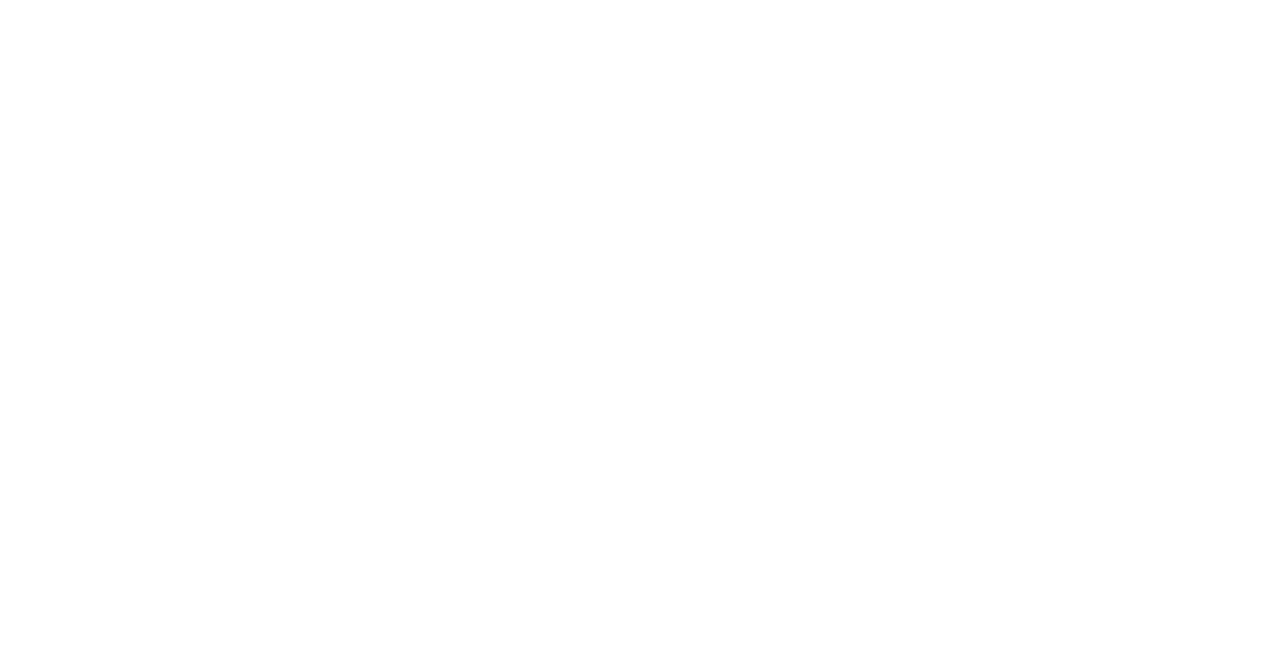
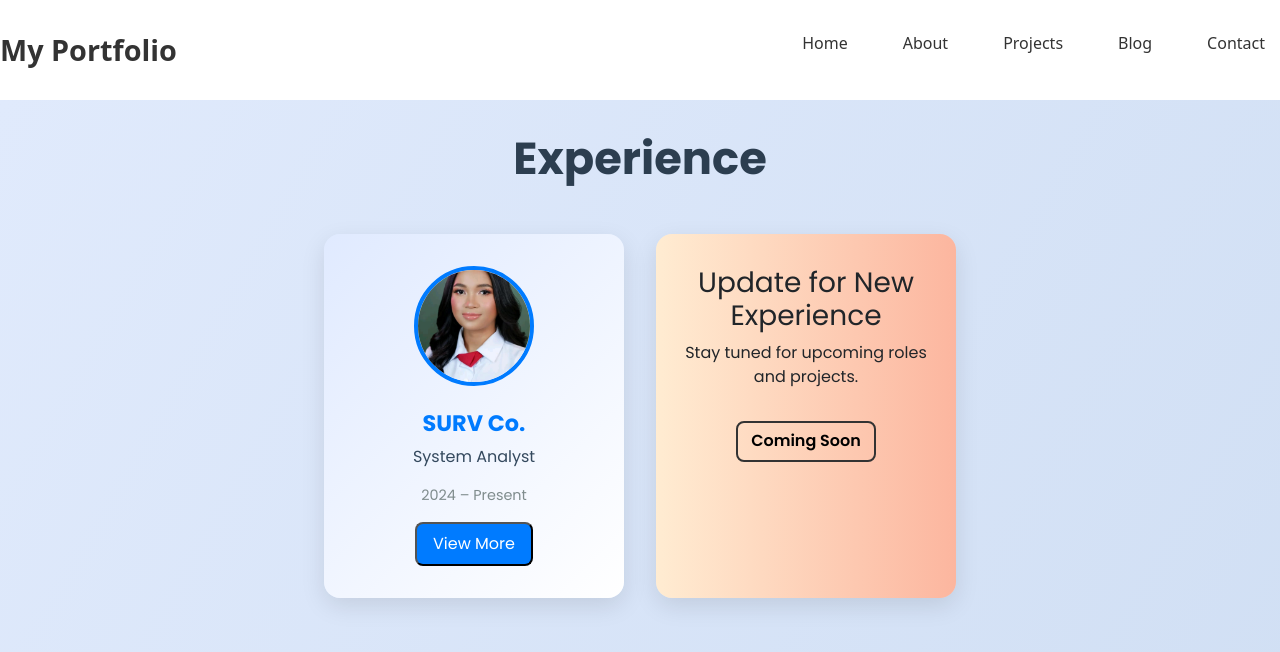
Before and after one commit to Kayce11/My-project, a React (Vite) app: page /Experience in a window 1280 px wide. Before the commit this address had no page. Shown: the top 652 px of the page. Built offline with nearby package versions, Linux system fonts and the light colour scheme.

Commit message:
sana ok na

```diff
--- a/src/App.jsx
+++ b/src/App.jsx
@@ -4,6 +4,7 @@
 import AboutMe from "./assets/components/AboutMe";
 import Skills from "./assets/components/Skills";
 import Contact from "./assets/components/contact";
+import Experience from "./assets/components/Experience";
 import BlogHero from "./assets/pages/bloghero";
 import BlogPost from "./assets/pages/blogpost";
 
@@ -14,6 +15,7 @@
       <Route path="/about" element={<AboutMe />} />
       <Route path="/skills" element={<Skills />} />
       <Route path="/contact" element={<Contact />} />
+      <Route path="/Experience" element={<Experience />} />
       <Route path="/blog" element={<BlogHero />} />
       <Route path="/blog/:id" element={<BlogPost />} />
     </Routes>
--- /dev/null
+++ b/src/assets/components/Experience.jsx
@@ -0,0 +1,105 @@
+import React, { useState } from "react";
+import "../../App.css";
+import Navbar from "./navbar";
+import Logo from "../pics/logo.jpg";
+import profile from "../pics/image.png";
+import system1 from "../pics/system1.png";
+import system2 from "../pics/system2.png";
+import system3 from "../pics/system3.png";
+import system4 from "../pics/system4.png";
+import system5 from "../pics/system5.png";
+import system6 from "../pics/system6.png";
+import system7 from "../pics/system7.png";
+import system8 from "../pics/system8.png";
+import system9 from "../pics/system9.png";
+import system10 from "../pics/system10.png";
+import system11 from "../pics/system11.png";
+
+const systemImages = [
+  system1, system2, system3, system4, system5, system6,
+  system7, system8, system9, system10, system11
+];
+
+const Experience = () => {
+  const [showDetails, setShowDetails] = useState(false);
+  const [currentSlide, setCurrentSlide] = useState(0);
+
+  const toggleDetails = () => {
+    setShowDetails(!showDetails);
+  };
+
+  const nextSlide = () => {
+    setCurrentSlide((prev) => (prev + 1) % systemImages.length);
+  };
+
+  const prevSlide = () => {
+    setCurrentSlide((prev) => (prev - 1 + systemImages.length) % systemImages.length);
+  };
+
+  return (
+    <>
+      <Navbar />
+      <div className="experience-wrapper">
+        <h2 className="experience-heading">Experience</h2>
+
+        <div className="experience-cards">
+          <div className="experience-card glass-effect">
+            <img src={profile} alt="Your Portrait" className="experience-profile" />
+            <h3 className="company-name">SURV Co.</h3>
+            <p className="position">System Analyst</p>
+            <p className="duration">2024 – Present</p>
+            <button className="see-more-btn" onClick={toggleDetails}>
+              {showDetails ? "Hide Details" : "View More"}
+            </button>
+          </div>
+          <div className="experience-card update-card">
+            <h3>Update for New Experience</h3>
+            <p>Stay tuned for upcoming roles and projects.</p>
+            <button className="btn-ghost">Coming Soon</button>
+          </div>
+        </div>
+        <div className={`experience-details-card ${showDetails ? "reveal" : "hidden"}`}>
+          <div className="logo-description">
+            <img src={Logo} alt="SURV Co. Logo" className="logo-thumbnail" />
+            <div>
+              <h4>Logo Description</h4>
+              <p>
+                The SURV Co. logo blends the initials <strong>S, U, R, and V</strong> of Sanguila,
+                Undo, Rodrigo, and Vergara. Its dynamic form represents innovation and synergy.
+              </p>
+            </div>
+          </div>
+
+          <h4>Company Objectives</h4>
+          <ul>
+            <li>Deliver secure, scalable, client-first IT solutions.</li>
+            <li>Improve business efficiency through tech innovation.</li>
+            <li>Align systems with strategic digital goals.</li>
+          </ul>
+
+          <h4>Project: WMSU Library Attendance</h4>
+          <p>
+            Developed a smart attendance system using real-time text detection at WMSU Library.
+            Ensures accurate logs and improved user experience.
+          </p>
+          <p>
+            <strong>Location:</strong> WMSU Library, Normal Road, Zamboanga City<br />
+            <strong>Client:</strong> WMSU Library — hybrid lending service with smart tracking.
+          </p>
+          <h4>System Gallery: WMSU Attendance Interface</h4>
+          <div className="slideshow-container">
+            <button className="slide-btn prev" onClick={prevSlide}>&#10094;</button>
+            <img
+              src={systemImages[currentSlide]}
+              alt={`Screenshot ${currentSlide + 1}`}
+              className="slide-image"
+            />
+            <button className="slide-btn next" onClick={nextSlide}>&#10095;</button>
+          </div>
+        </div>
+      </div>
+    </>
+  );
+};
+
+export default Experience;
--- a/src/assets/components/Hero.jsx
+++ b/src/assets/components/Hero.jsx
@@ -37,6 +37,9 @@
   <button className="download-cv" onClick={handleDownloadCV}>
     Download CV
   </button>
+  <button className="experience-btn" onClick={() => window.location.href = '/Experience'}>
+    My Experience
+  </button>
 </div>
 
           </div>
```
